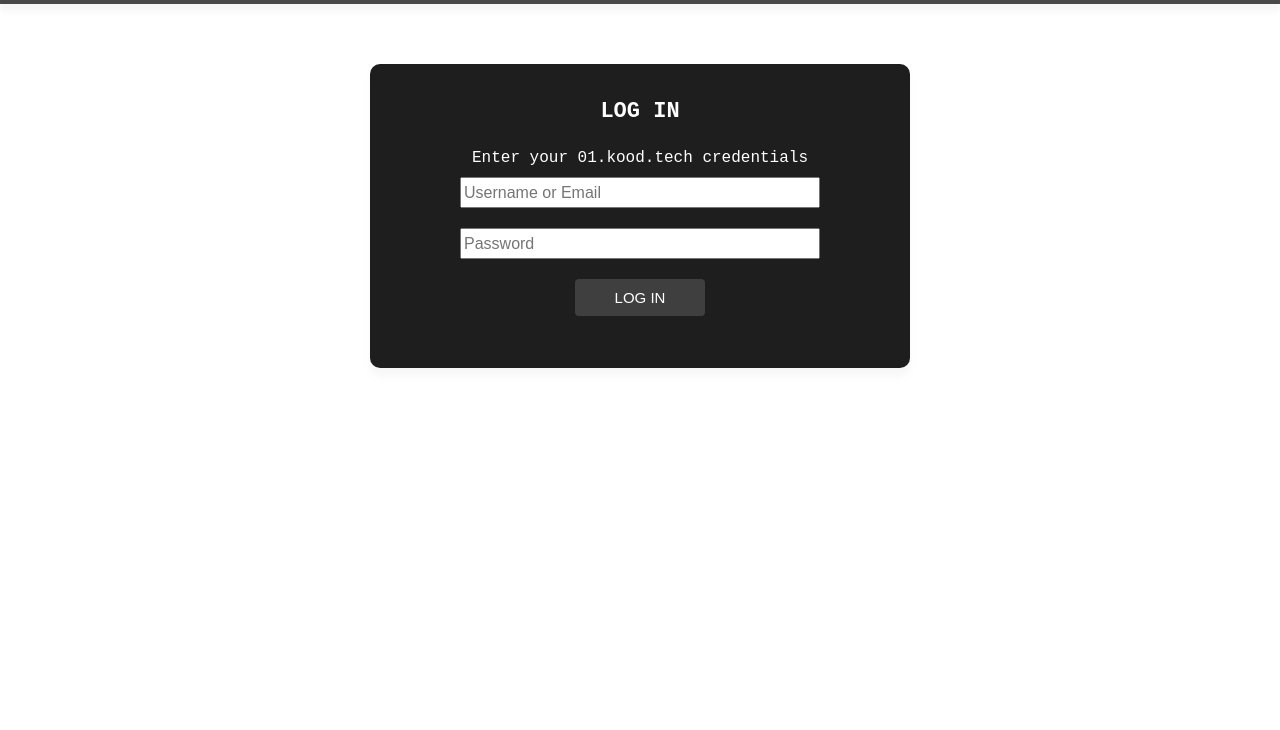
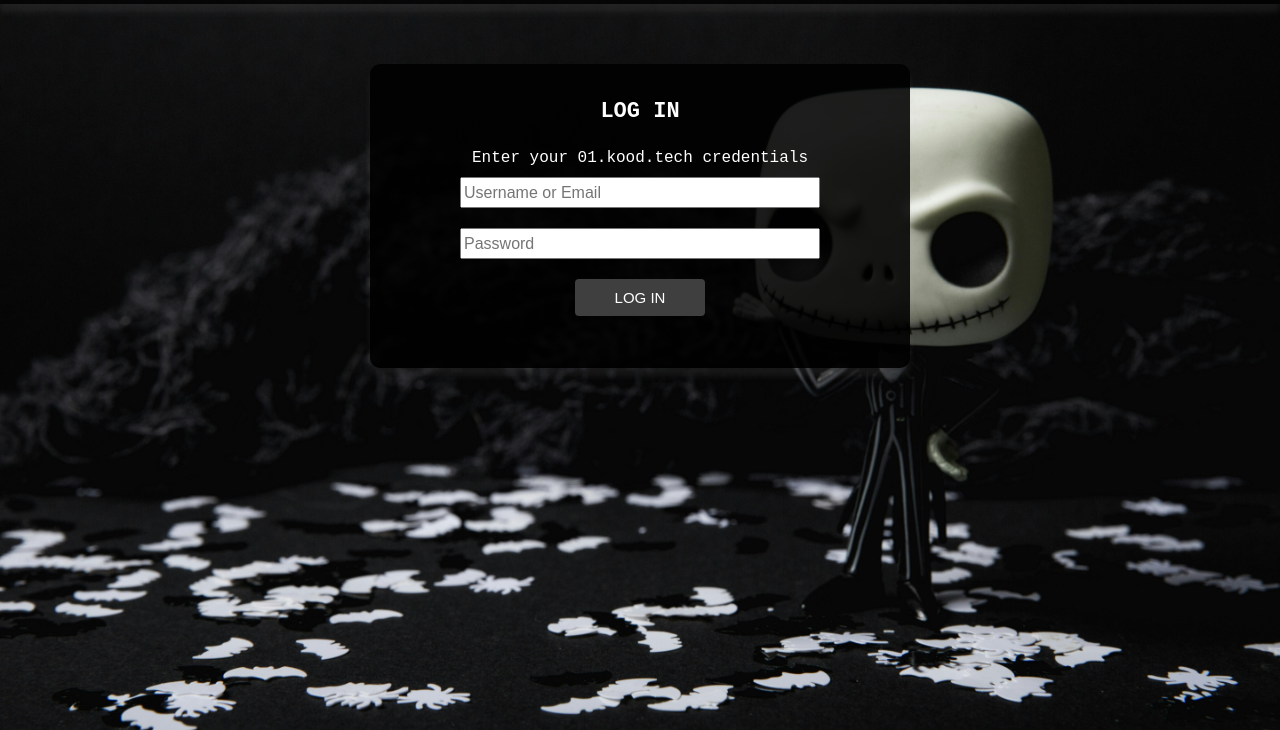
Before and after one commit to maeorg/graphql, a plain HTML site: page index.html in a window 1280 px wide. Shown: the part 70-800 px from the top of the page. Drawn offline with Linux system fonts and the light colour scheme; the site is published under a folder, as on GitHub Pages, so addresses that start at the root find nothing.

Commit message:
Update style.css

```diff
--- a/static/style/style.css
+++ b/static/style/style.css
@@ -1,5 +1,5 @@
 body {
-  background-image: url('/static/images/background.jpg');
+  background-image: url('../images/background.jpg');
   background-size: cover;
   background-position: center;
   height: 100vh;
```
